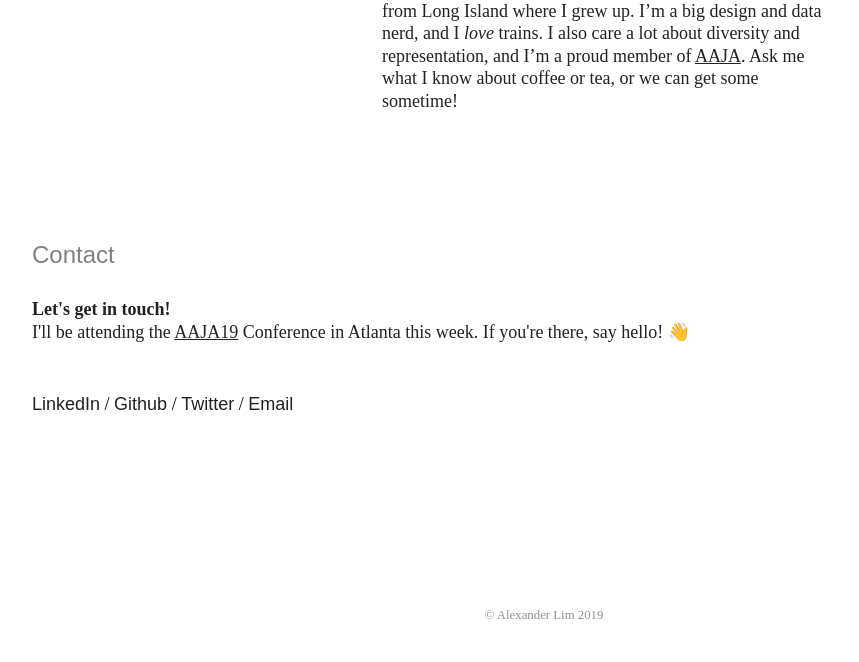
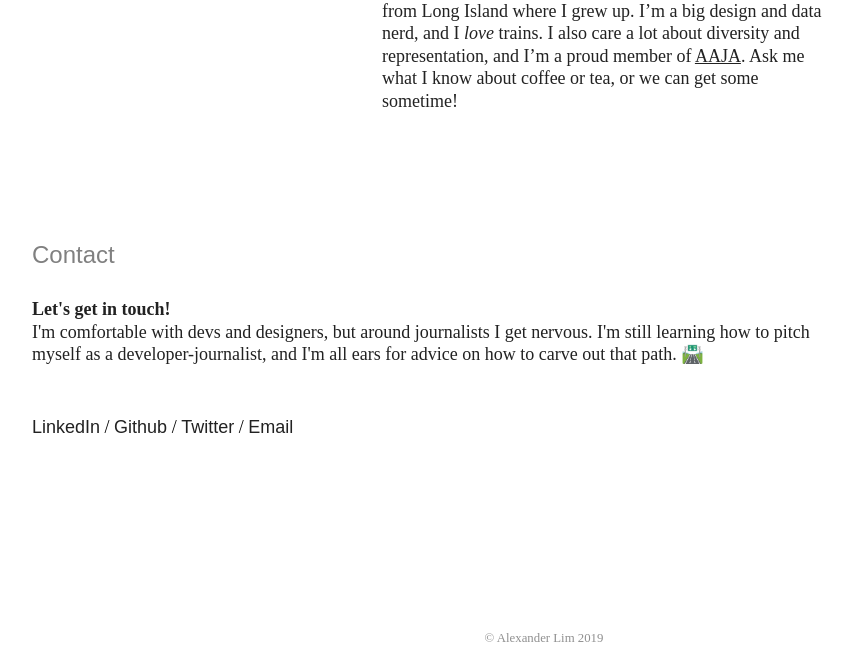
Before and after one commit to alexanderlim9/portfolio, a Gatsby site: page / in a window 1280 px wide. Shown: the part 1792-2454 px from the top of the page, without its empty margins (96-955 px from the left). Before the commit the page ends 2431 px from the top, so only its background shows below. Built offline with nearby package versions, Linux system fonts and the light colour scheme; Gatsby itself is replaced by a stand-in of ours.

Commit message:
Update contact copy

```diff
--- a/src/pages/index.js
+++ b/src/pages/index.js
@@ -137,7 +137,7 @@ const IndexPage = () => (
       </div>
       <div className="text-block-wide">
         <h2 className="section-header">Contact</h2>
-        <p><b>Let's get in touch!</b><br/>I'll be attending the <a href="https://www.aaja19.org/" target="_blank">AAJA19</a> Conference in Atlanta this week. If you're there, say hello! 👋</p>
+        <p><b>Let's get in touch!</b><br/>I'm comfortable with devs and designers, but around journalists I get nervous. I'm still learning how to pitch myself as a developer-journalist, and I'm all ears for advice on how to carve out that path. 🛣️</p>
         <div className="text-block-wide contact">
         <ul>
           <li>
```
